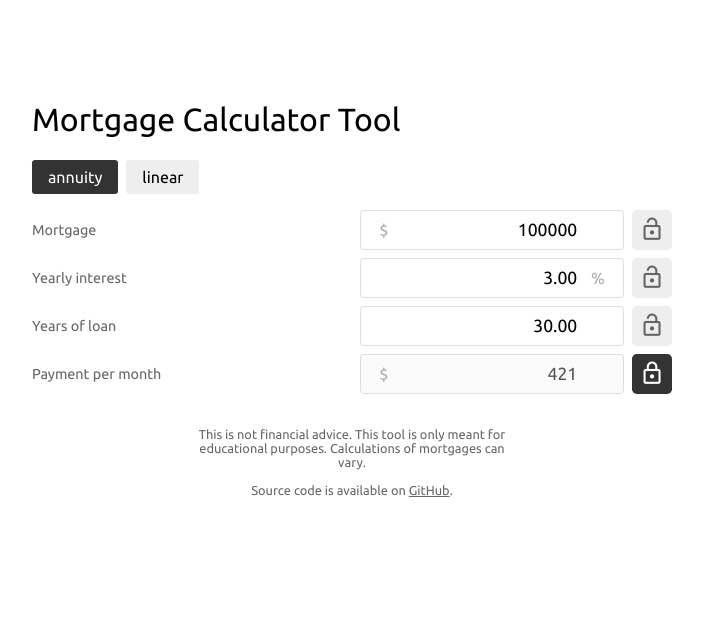
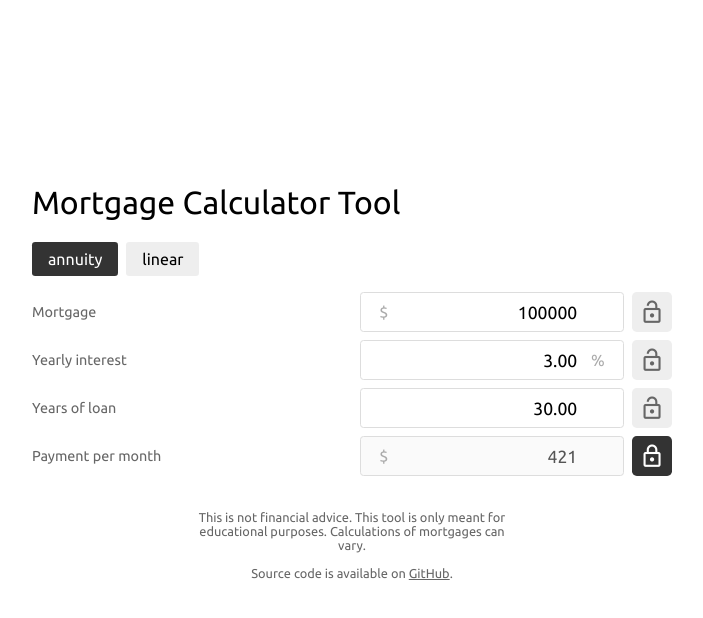
Before and after one commit to dirckvdende/mortgage-calculator, a Vue app: page / in a window 1280 px wide. Shown: the top 618 px of the page, without its empty margins (288-991 px from the left). Built offline with nearby package versions, Linux system fonts and the light colour scheme.

Commit message:
Some style changes

```diff
--- a/src/components/App.vue
+++ b/src/components/App.vue
@@ -42,15 +42,21 @@
     body {
         margin: 0;
         font-family: "Ubuntu", sans-serif;
+
+        @media screen and (max-width: 600px) {
+            font-size: 0.9em;
+        }
     }
 
     .container {
         width: 100%;
         box-sizing: border-box;
-        padding: 5em 1em;
+        padding: 5em 2em 7em 2em;
         display: flex;
         flex-direction: column;
         align-items: center;
+        min-height: 100vh;
+        justify-content: center;
 
         & > div {
             display: flex;
--- a/src/components/InputField.vue
+++ b/src/components/InputField.vue
@@ -38,7 +38,11 @@
             :disabled="locked"
             :round-digits="roundDigits"
         />
-        <LockButton @click="emit('request-lock')" :locked="locked" />
+        <LockButton
+            :class="$style.lock"
+            @click="emit('request-lock')"
+            :locked="locked"
+        />
     </div>
 </template>
 
@@ -69,5 +73,10 @@
         font-family: inherit;
         font-size: 1em;
         outline: none;
+        flex-shrink: 0;
+    }
+
+    .lock {
+        flex-shrink: 0;
     }
 </style>
--- a/src/components/NumberInput.vue
+++ b/src/components/NumberInput.vue
@@ -110,6 +110,10 @@
         &:focus {
             border-color: #333;
         }
+
+        @media screen and (max-width: 500px) {
+            width: 10em;
+        }
     }
 
     .overlay {
```
